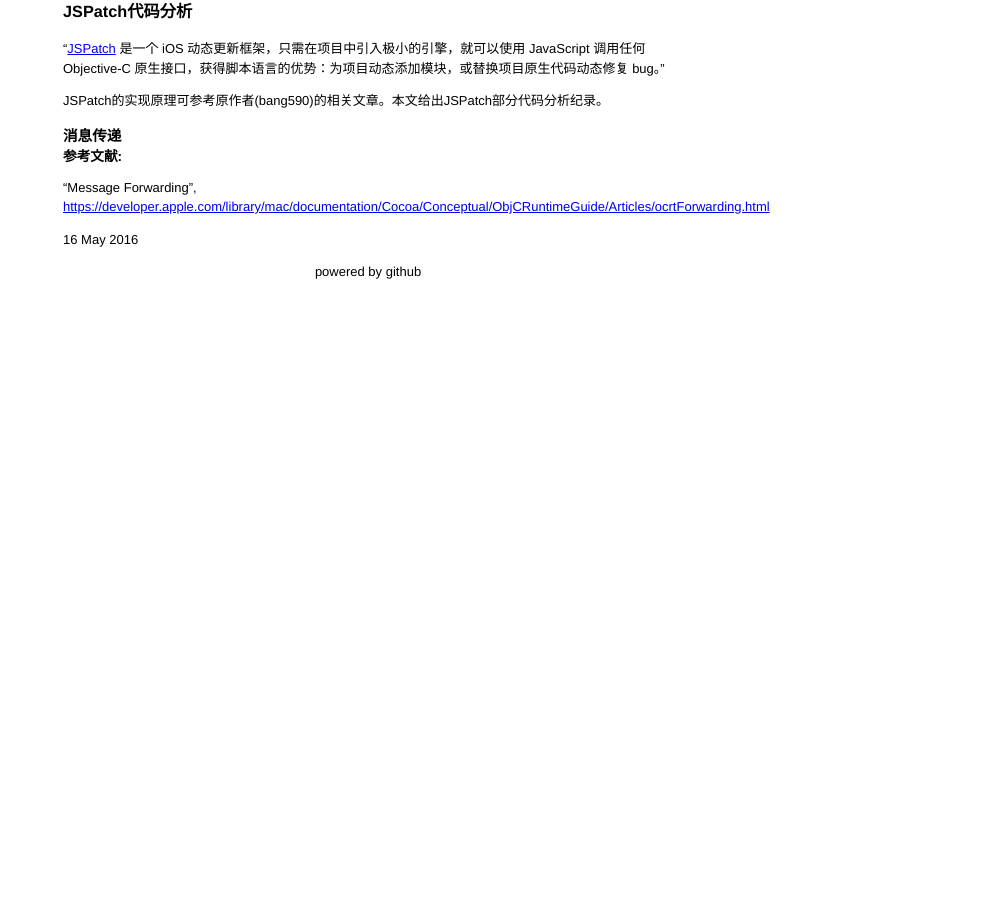
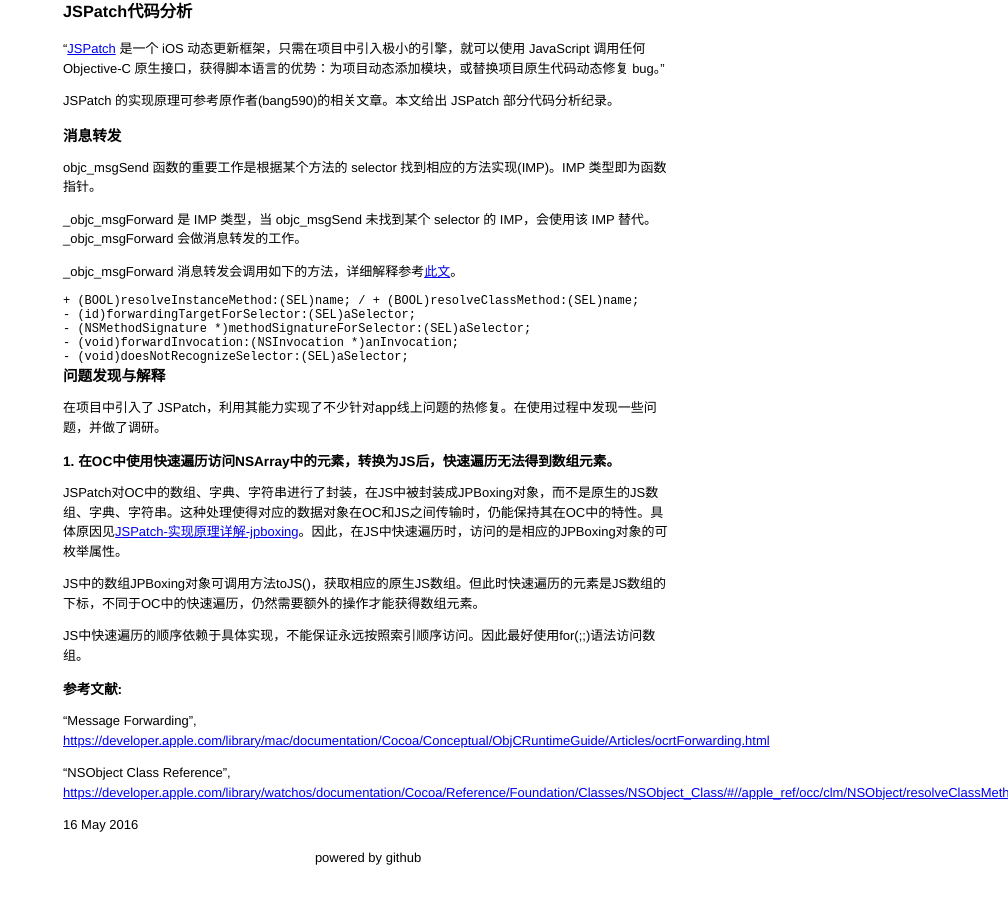
Before and after one commit to rob2468/rob2468.github.io, a Jekyll site: the page built from _posts/2016-05-16-JSPatch-Code-Analysis.md, in a window 1280 px wide. Shown: the whole page, without its empty margins (272-1280 px from the left). Built offline with Jekyll 4.4.1, drawn with Linux system fonts in a browser that asks for light colours; comment, search, counter and statistics services are not loaded.

Commit message:
merge post "2016-05-11-JSPatch-Research" to "2016-05-06-JSPatch-Code-Analysis"

```diff
--- a/_posts/2016-05-16-JSPatch-Code-Analysis.md
+++ b/_posts/2016-05-16-JSPatch-Code-Analysis.md
@@ -7,15 +7,38 @@
 
 "[JSPatch](https://github.com/bang590/JSPatch) 是一个 iOS 动态更新框架，只需在项目中引入极小的引擎，就可以使用 JavaScript 调用任何 Objective-C 原生接口，获得脚本语言的优势：为项目动态添加模块，或替换项目原生代码动态修复 bug。"
 
-JSPatch的实现原理可参考原作者(bang590)的相关文章。本文给出JSPatch部分代码分析纪录。
+JSPatch 的实现原理可参考原作者(bang590)的相关文章。本文给出 JSPatch 部分代码分析纪录。
 
-## 消息传递
+## 消息转发
 
+objc_msgSend 函数的重要工作是根据某个方法的 selector 找到相应的方法实现(IMP)。IMP 类型即为函数指针。
 
+_objc_msgForward 是 IMP 类型，当 objc_msgSend 未找到某个 selector 的 IMP，会使用该 IMP 替代。_objc_msgForward 会做消息转发的工作。
 
+_objc_msgForward 消息转发会调用如下的方法，详细解释参考[此文](http://mxxivapp.com/2015/09/22/%E6%8B%9B%E8%81%98%E4%B8%80%E4%B8%AA%E9%9D%A0%E8%B0%B1%E7%9A%84%20iOS%E7%AD%94%E6%A1%88%E4%B8%8B/#objc_msgForward_u51FD_u6570_u662F_u505A_u4EC0_u4E48_u7684_uFF0C_u76F4_u63A5_u8C03_u7528_u5B83_u5C06_u4F1A_u53D1_u751F_u4EC0_u4E48_uFF1F)。
+
+    + (BOOL)resolveInstanceMethod:(SEL)name; / + (BOOL)resolveClassMethod:(SEL)name;
+    - (id)forwardingTargetForSelector:(SEL)aSelector;
+    - (NSMethodSignature *)methodSignatureForSelector:(SEL)aSelector;
+    - (void)forwardInvocation:(NSInvocation *)anInvocation;
+    - (void)doesNotRecognizeSelector:(SEL)aSelector;
+
+## 问题发现与解释
+
+在项目中引入了 JSPatch，利用其能力实现了不少针对app线上问题的热修复。在使用过程中发现一些问题，并做了调研。
+
+### 1. 在OC中使用快速遍历访问NSArray中的元素，转换为JS后，快速遍历无法得到数组元素。
+
+JSPatch对OC中的数组、字典、字符串进行了封装，在JS中被封装成JPBoxing对象，而不是原生的JS数组、字典、字符串。这种处理使得对应的数据对象在OC和JS之间传输时，仍能保持其在OC中的特性。具体原因见[JSPatch-实现原理详解-jpboxing](https://github.com/bang590/JSPatch/wiki/JSPatch-%E5%AE%9E%E7%8E%B0%E5%8E%9F%E7%90%86%E8%AF%A6%E8%A7%A3#4jpboxing)。因此，在JS中快速遍历时，访问的是相应的JPBoxing对象的可枚举属性。
+
+JS中的数组JPBoxing对象可调用方法toJS()，获取相应的原生JS数组。但此时快速遍历的元素是JS数组的下标，不同于OC中的快速遍历，仍然需要额外的操作才能获得数组元素。
+
+JS中快速遍历的顺序依赖于具体实现，不能保证永远按照索引顺序访问。因此最好使用for(;;)语法访问数组。
 
 ### 参考文献:
 
 "Message Forwarding", [https://developer.apple.com/library/mac/documentation/Cocoa/Conceptual/ObjCRuntimeGuide/Articles/ocrtForwarding.html](https://developer.apple.com/library/mac/documentation/Cocoa/Conceptual/ObjCRuntimeGuide/Articles/ocrtForwarding.html)
 
+"NSObject Class Reference", [https://developer.apple.com/library/watchos/documentation/Cocoa/Reference/Foundation/Classes/NSObject_Class/#//apple_ref/occ/clm/NSObject/resolveClassMethod:](https://developer.apple.com/library/watchos/documentation/Cocoa/Reference/Foundation/Classes/NSObject_Class/#//apple_ref/occ/clm/NSObject/resolveClassMethod:)
+
 {{ page.date | date_to_string }}
```
Also changed, not shown: _posts/2016-05-11-JSPatch-Research.md (deleted, +0 -19 lines).
